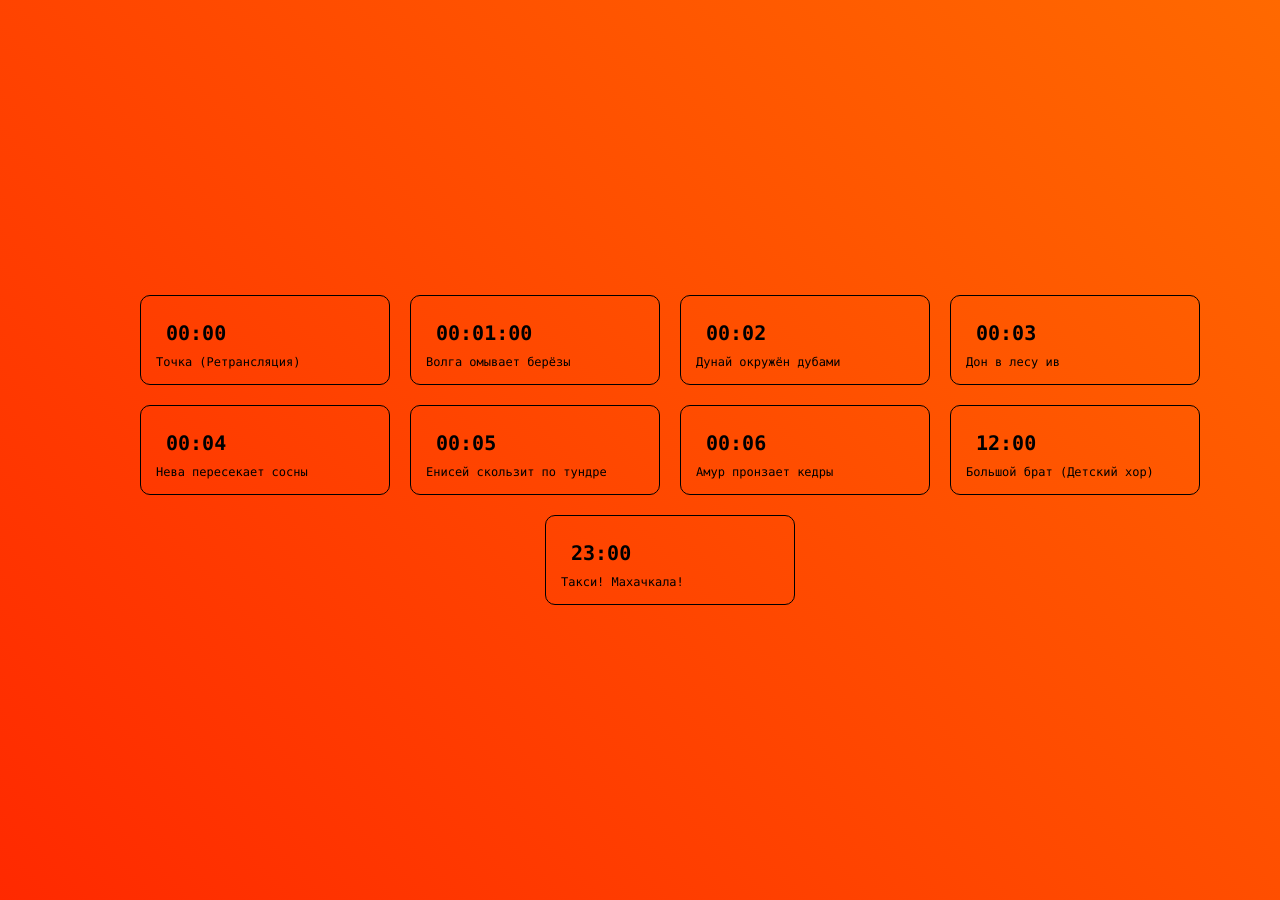
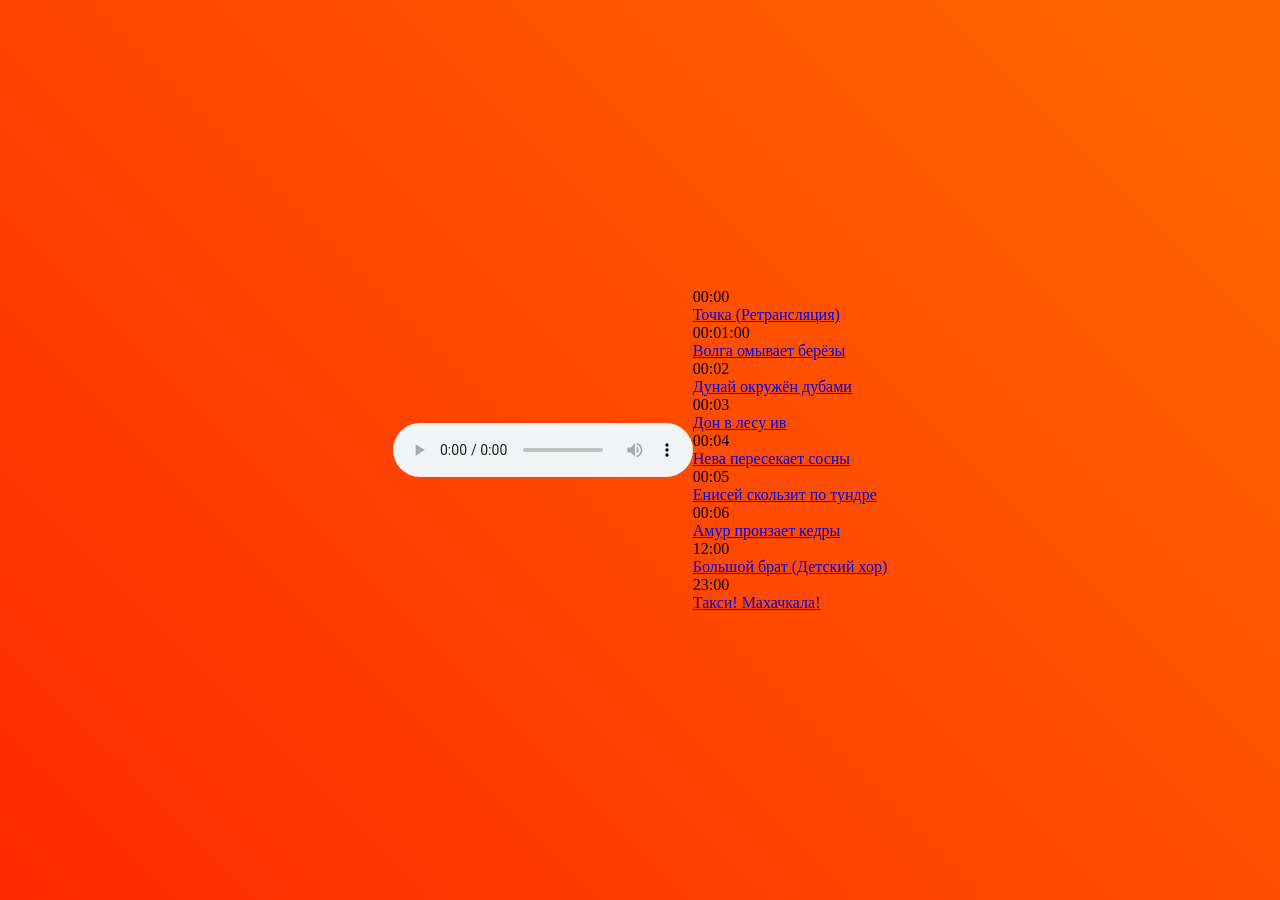
Before and after one commit to indexmod/radio, a Jekyll site: the page built from live.md, in a window 1280 px wide. Built offline with Jekyll 4.4.1, drawn with Linux system fonts in a browser that asks for light colours.

Commit message:
стили

```diff
--- a/assets/css/styles-cover.css
+++ b/assets/css/styles-cover.css
@@ -12,39 +12,14 @@
   align-items: center;
 }
 
-.programs-grid {
+.content {
   display: flex;
-  flex-wrap: wrap;
-  justify-content: center;
-  gap: 20px;
-  padding: 20px;
+  flex-direction: column;
+  align-items: center;
+  justify-content: space-between;
+  height: 100%; /* Устанавливаем высоту на 100% для контейнера */
+  padding-bottom: 20px; /* Отступ снизу для футера */
 }
-
-.program-card {
-  width: 250px;
-  border: 1px solid black;
-  border-radius: 10px;
-  padding: 15px;
-  background-color: transparent;
-  text-align: left;
-  font-family: Monaco, monospace; /* Шрифт */
-  font-size: 12px; /* Размер шрифта */
-  color: black; /* Цвет текста */
-}
-
-.program_time {
-  font-size: 20px;
-  font-weight: bold;
-}
-
-/* Стили для параграфов */
-p {
-  padding: 10px; /* Отступы внутри параграфа */
-  font-family: Monaco, monospace; /* Шрифт */
-  font-size: 12px; /* Размер шрифта */
-  color: black; /* Цвет текста */
-}
-
 
 /* Анимация градиента фона */
 .gradient {
@@ -70,7 +45,6 @@
   border: 2px solid black;
   border-radius: 50px;
   background-color: transparent;
-  position: relative;
   display: flex;
   justify-content: center;
   align-items: center;
@@ -88,64 +62,12 @@
   transform: rotate(-90deg); /* Поворачиваем треугольник на 90 градусов */
 }
 
-/* Скрытый аудиоплеер */
-audio {
-  display: none;
-}
-
-/* Контейнер для таблицы расписания */
-#scheduleContainer {
-  display: flex;
-  justify-content: left;
-  align-items: left;
-  padding: 20px; /* Поля вокруг таблицы */
-  margin: 20px; /* Добавим одинаковые поля вокруг контейнера */
-  max-width: 90%; /* Ограничим ширину контейнера */
-  overflow-y: auto; /* Позволяет прокручивать содержимое */
-  max-height: 80vh; /* Ограничьте высоту контейнера для прокрутки */
-}
-
-@keyframes blink {
-  0% {
-    opacity: 1;
-  }
-  50% {
-    opacity: 0;
-  }
-  100% {
-    opacity: 1;
-  }
-}
-
-/* Стили для ссылок */
-a {
-  color: black; /* Всегда черный цвет текста */
-  text-decoration: none; /* Убираем подчеркивание */
-}
-
-/* Стили при наведении */
-a:hover {
-  color: black; /* Черный цвет при наведении */
-  text-decoration: none; /* Добавляем подчеркивание при наведении */
-}
-
-/* Стили для активных и посещенных ссылок */
-a:visited {
-  color: black; /* Черный цвет для посещенных ссылок */
-}
-
-a:active {
-  color: black; /* Черный цвет для активных ссылок */
-}
-
+/* Футер */
 footer {
-  position: absolute;
-  bottom: 20px;
-  width: 500px;
-  left: 50%;
-  transform: translateX(-50%);
   text-align: center;
   background-color: transparent;
   padding: 10px;
   z-index: 1;
+  font-family: Monaco, monospace;
+  font-size: 12px;
 }
```
Also changed, not shown: 2 other files.
